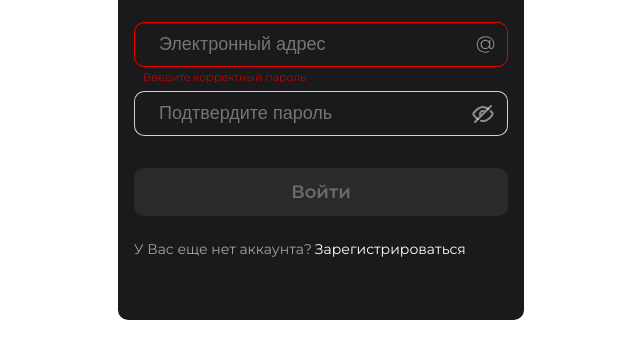
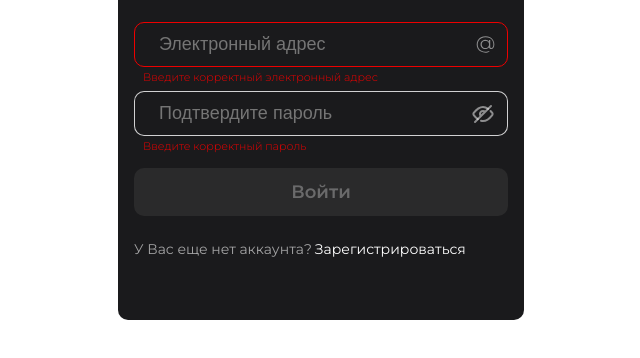
Before and after one commit to Hov26/tcs, a website: page app/enter.html in a window 1280 px wide. Shown: the part 154-512 px from the top of the page, without its empty margins (319-959 px from the left). Drawn offline with Linux system fonts and the light colour scheme.

Commit message:
add error password state

```diff
--- a/app/enter.html
+++ b/app/enter.html
@@ -28,7 +28,7 @@
       <form action="" class="user-form d-flex">
         <div class="input-wrapper">
           <label for="error" class="fz11 fw300 c-red error-label"
-            >Введите корректный пароль</label
+            >Введите корректный электронный адрес</label
           >
           <input
             type="text"
@@ -43,6 +43,9 @@
           />
         </div>
         <div class="input-wrapper">
+          <label for="error" class="fz11 fw300 c-red error-label"
+            >Введите корректный пароль</label
+          >
           <input
             type="password"
             placeholder="Подтвердите пароль"
```
